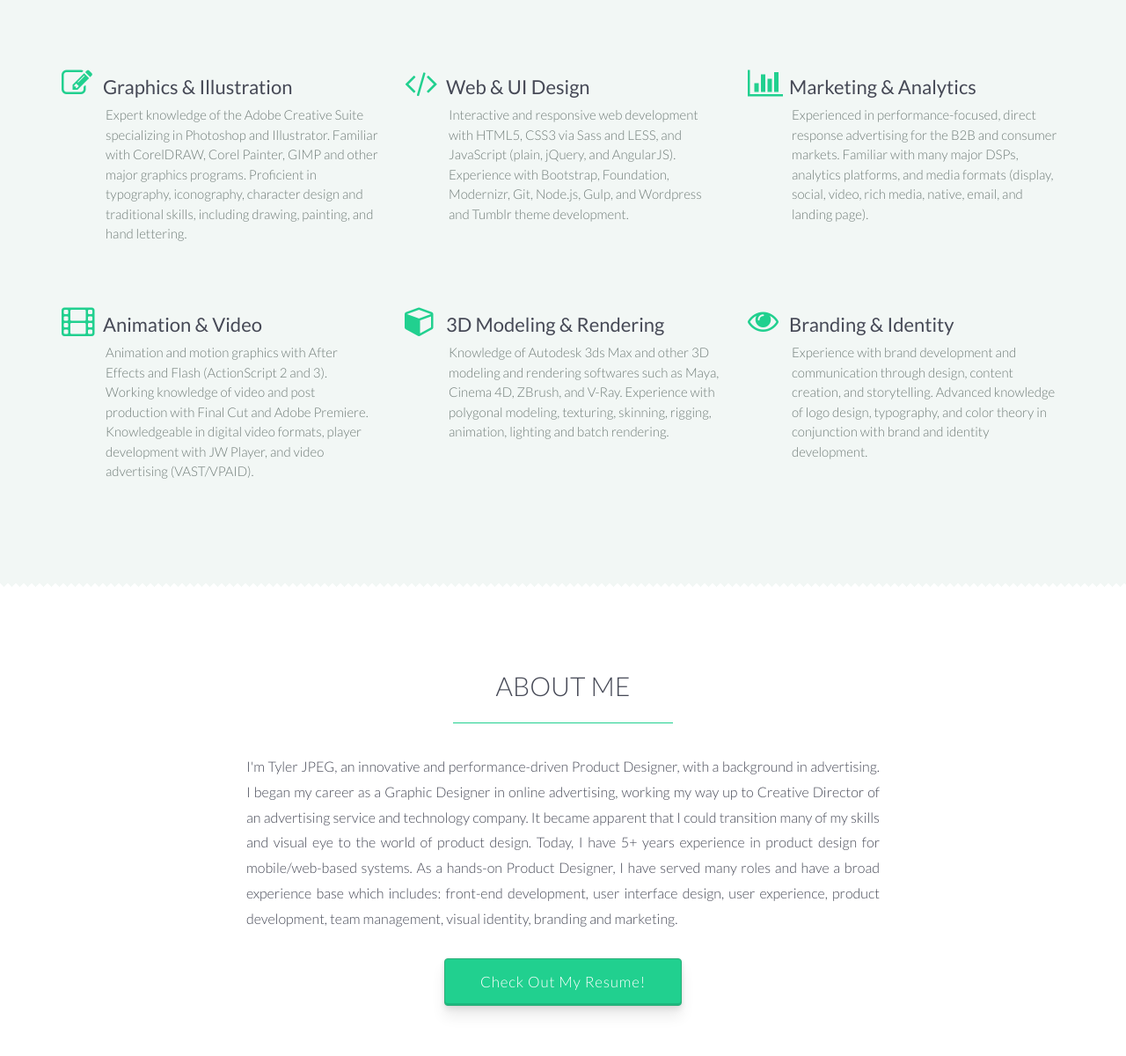
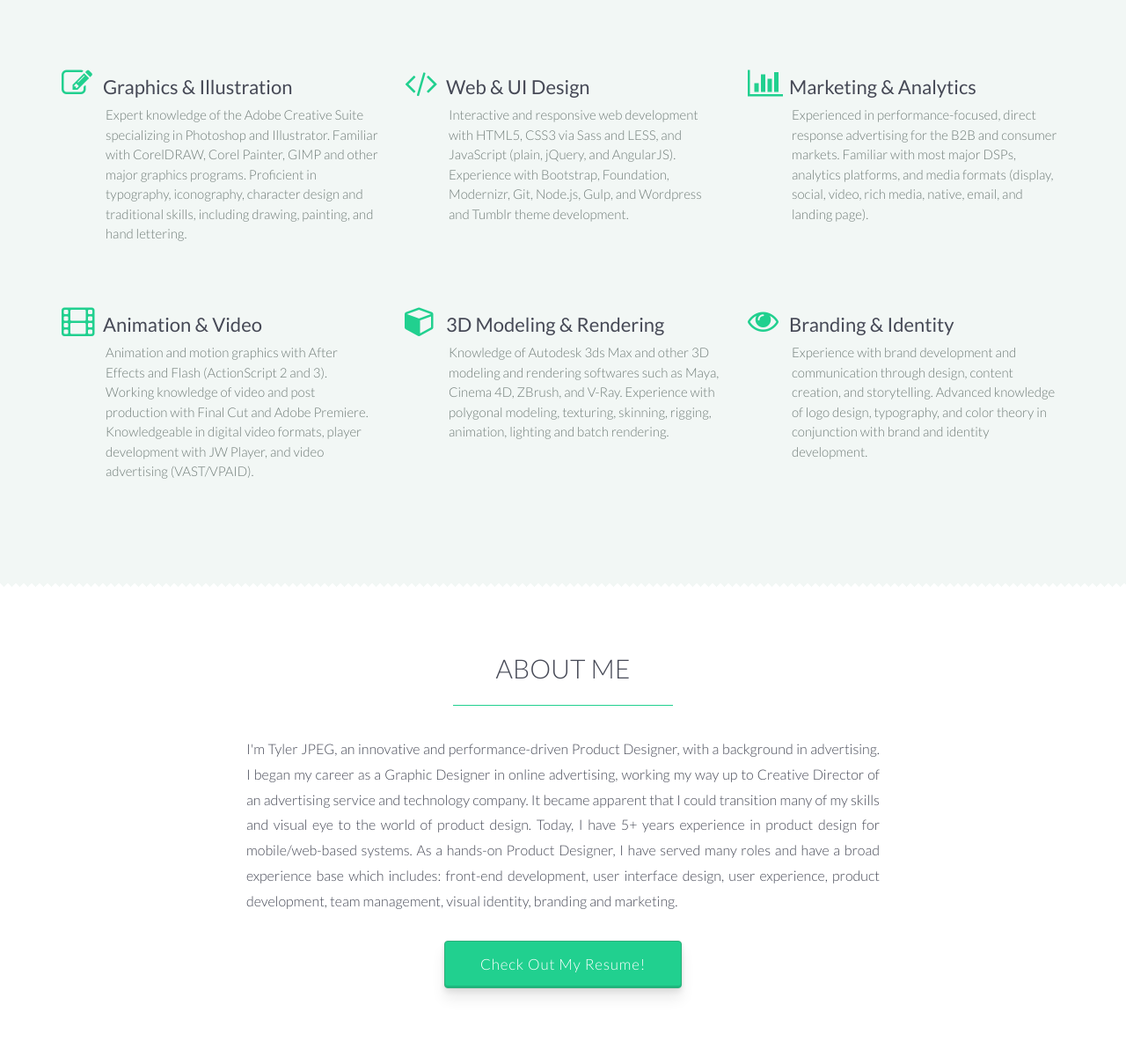
Before and after one commit to TylerJPEG/tylr, a plain HTML site: page index.html in a window 1280 px wide. Shown: the part 942-2142 px from the top of the page at 88% size. Drawn offline with nearby package versions, Linux system fonts and the light colour scheme.

Commit message:
update padding on skills section hp

```diff
--- a/css/main.css
+++ b/css/main.css
@@ -1146,3 +1146,7 @@ section.work-shots {
     font-size: 12px;
     line-height: 12px;
 }
+
+section.hp.remove-20-hp {
+    padding-top: 60px;
+}
--- a/index.html
+++ b/index.html
@@ -116,7 +116,7 @@
                 <div class="col-sm-6 col-lg-4 skill-box">
                     <span><i class="fa fa-bar-chart wow bounceIn text-mint" data-wow-delay=".2s"></i></span>
                     <span class="skill-title">&nbsp;Marketing &amp; Analytics</span>
-                    <p class="skill-detail text-mint-muted">Experienced in performance-focused, direct response advertising for the B2B and consumer markets. Familiar with many major DSPs, analytics platforms, and media formats (display, social, video, rich media, native, email, and landing page).</p>
+                    <p class="skill-detail text-mint-muted">Experienced in performance-focused, direct response advertising for the B2B and consumer markets. Familiar with most major DSPs, analytics platforms, and media formats (display, social, video, rich media, native, email, and landing page).</p>
                 </div>
                 <div class="col-sm-6 col-lg-4 skill-box">
                     <span><i class="fa fa-film wow bounceIn text-mint" data-wow-delay=".3s"></i></span>
@@ -137,7 +137,7 @@
         </div>
     </section>
 
-    <section class="bg-white hp">
+    <section class="bg-white hp remove-20-hp">
         <div class="container">
             <div class="row">
                 <div class="col-lg-8 col-lg-offset-2 text-center">
```
